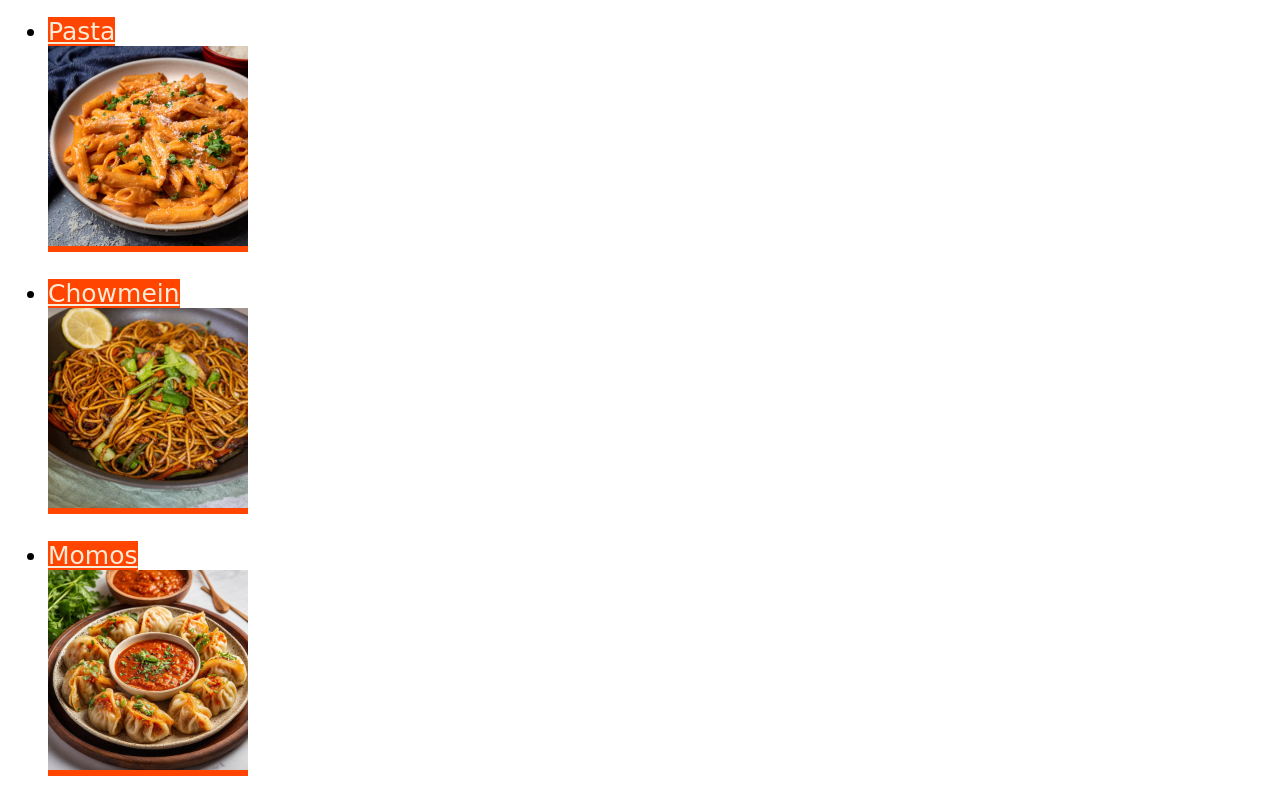
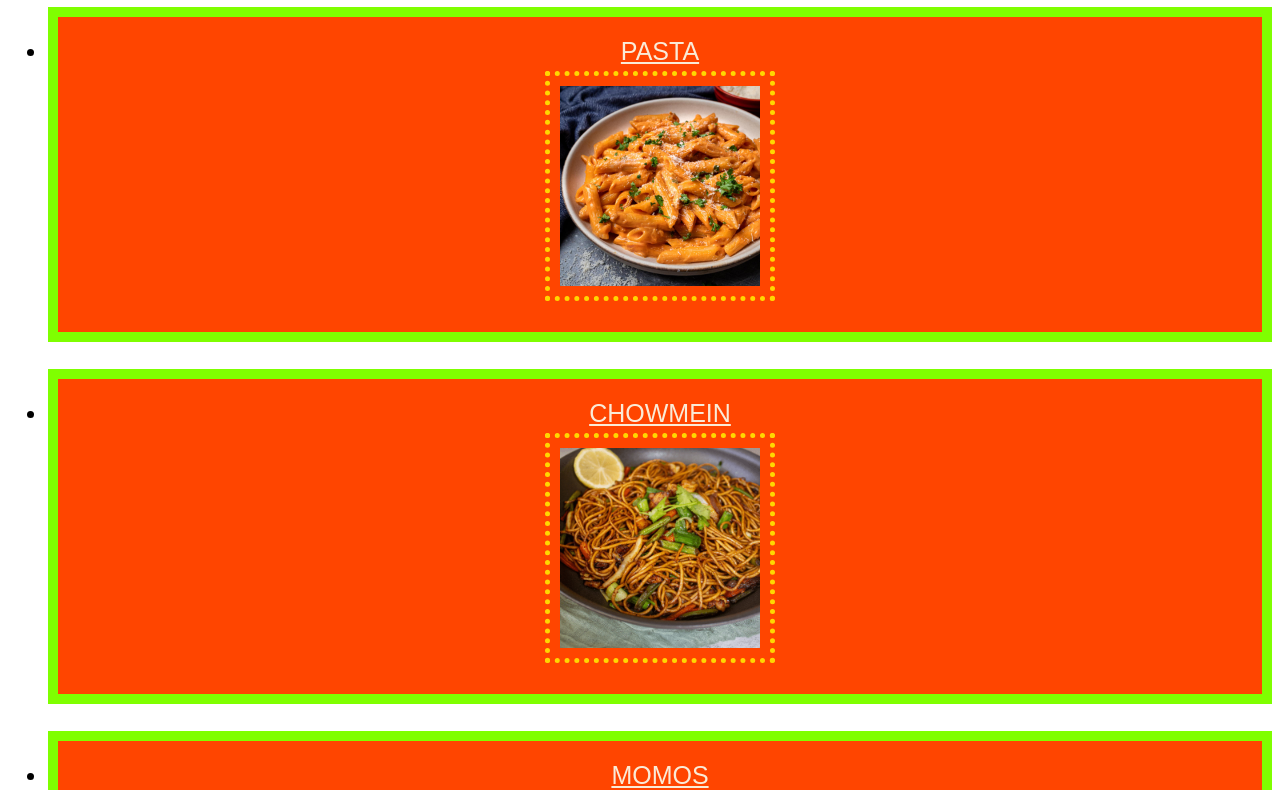
Before and after one commit to tushar10dwi/odin-recipes, a plain HTML site: page index.html in a window 1280 px wide. Shown: the part 118-908 px from the top of the page. Drawn offline with Linux system fonts and the light colour scheme.

Commit message:
Use Box model to change layout

```diff
--- a/index.html
+++ b/index.html
@@ -9,10 +9,10 @@
 <body>
     <h1>Odin Recipes</h1>
     <ul>
-    <li><a href="./recipes/pasta.html">Pasta<br><img src="./pasta.jpg" style="height: auto; width: 200px;"></a></li><br>
+    <li><a href="./recipes/pasta.html"><span>PASTA</span><br><img src="./pasta.jpg" style="height: auto; width: 200px;"></a></li><br>
 
-    <li><a href="./recipes/Chowmein.html">Chowmein<br><img src="./chowmein.jpg" style="height: auto; width: 200px;"></a></li><br>
-    <li><a href="./recipes/Momos.html">Momos<br><img src="./momos.jpg" style="height: auto; width: 200px;"></a></li>
+    <li><a href="./recipes/Chowmein.html"><span>CHOWMEIN</span><br><img src="./chowmein.jpg" style="height: auto; width: 200px;"></a></li><br>
+    <li><a href="./recipes/Momos.html"><span>MOMOS</span><br><img src="./momos.jpg" style="height: auto; width: 200px;"></a></li>
     </ul>
 
 </body>
--- a/style.css
+++ b/style.css
@@ -1,11 +1,16 @@
 h1 {
-    text-align:center; font-family:'Segoe UI', Tahoma, Geneva, Verdana, sans-serif; font-size:50px;
+    text-align:center; font-family: Arial, Helvetica, sans-serif; font-size:50px;
     background-color: darkorange; color: aliceblue;
 }
 
 a {
-    text-align: center; font-family:cursive; background-color: orangered; color: antiquewhite;
+    display: block;
+    text-align: center; font-family: Arial, Helvetica, sans-serif; background-color: orangered; color: antiquewhite;
     font-size: 25px;
+    border: 10px solid chartreuse;
+    padding: 20px;
+
+
 }
 
 h3 {
@@ -15,3 +20,14 @@ h3 {
 p, ul, ol {
     font-size: x-large;
 }
+
+img {
+    padding: 10px;
+    border: 5px dotted gold;
+    margin: 5px;
+}
+
+.food {
+    margin-left: 300px;
+
+}
```
Also changed, not shown: recipes/Chowmein.html (+1 -1 lines), recipes/Momos.html (+1 -1 lines), recipes/pasta.html (+1 -1 lines).
